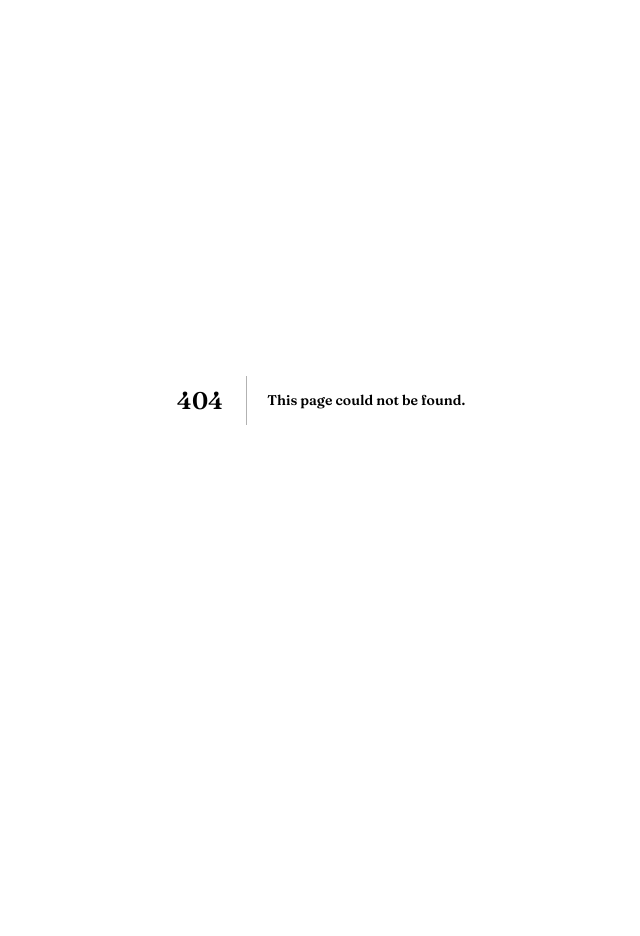
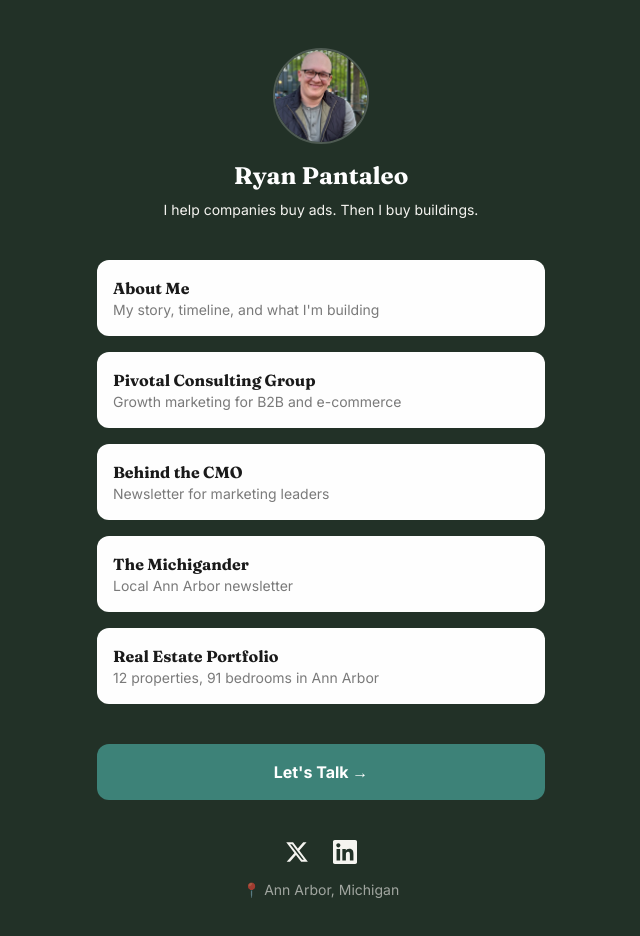
Before and after one commit to rpantaleo11/personal-website, a Next.js app: page /links in a window 1280 px wide. Before the commit this address had no page. Shown: the top 936 px of the page, without its empty margins (319-959 px from the left). Before the commit the page ends 800 px from the top, so only its background shows below. Built offline with nearby package versions, Linux system fonts and the light colour scheme.

Commit message:
Add link-in-bio page at /links

```diff
--- /dev/null
+++ b/app/links/page.tsx
@@ -0,0 +1,146 @@
+'use client';
+
+import { motion } from 'framer-motion';
+import Link from 'next/link';
+
+const links = [
+  {
+    title: 'About Me',
+    description: 'My story, timeline, and what I\'m building',
+    href: '/about',
+    internal: true,
+  },
+  {
+    title: 'Pivotal Consulting Group',
+    description: 'Growth marketing for B2B and e-commerce',
+    href: 'https://www.pivotal-consulting-group.com',
+    internal: false,
+  },
+  {
+    title: 'Behind the CMO',
+    description: 'Newsletter for marketing leaders',
+    href: 'https://www.behindthecmo.com',
+    internal: false,
+  },
+  {
+    title: 'The Michigander',
+    description: 'Local Ann Arbor newsletter',
+    href: 'https://www.michigander.org',
+    internal: false,
+  },
+  {
+    title: 'Real Estate Portfolio',
+    description: '12 properties, 91 bedrooms in Ann Arbor',
+    href: '/real-estate',
+    internal: true,
+  },
+];
+
+export default function Links() {
+  return (
+    <div className="min-h-screen bg-[#223127] py-12 px-6">
+      <div className="max-w-md mx-auto">
+        {/* Profile Section */}
+        <motion.div
+          initial={{ opacity: 0, y: 20 }}
+          animate={{ opacity: 1, y: 0 }}
+          transition={{ duration: 0.5 }}
+          className="text-center mb-10"
+        >
+          <img
+            src="/unnamed.jpg"
+            alt="Ryan Pantaleo"
+            className="w-24 h-24 rounded-full mx-auto mb-4 border-2 border-cream-50/20 object-cover"
+          />
+          <h1 className="text-2xl font-bold text-cream-50 mb-2" style={{ fontFamily: 'var(--font-fraunces)' }}>
+            Ryan Pantaleo
+          </h1>
+          <p className="text-cream-200 text-sm">
+            I help companies buy ads. Then I buy buildings.
+          </p>
+        </motion.div>
+
+        {/* Links */}
+        <div className="space-y-4 mb-10">
+          {links.map((link, index) => (
+            <motion.div
+              key={link.title}
+              initial={{ opacity: 0, y: 20 }}
+              animate={{ opacity: 1, y: 0 }}
+              transition={{ duration: 0.5, delay: index * 0.1 }}
+            >
+              {link.internal ? (
+                <Link
+                  href={link.href}
+                  className="block bg-cream-50 hover:bg-cream-100 rounded-xl p-4 transition-all duration-200 hover:scale-[1.02] hover:shadow-lg"
+                >
+                  <h2 className="font-semibold text-charcoal-900">{link.title}</h2>
+                  <p className="text-sm text-charcoal-500">{link.description}</p>
+                </Link>
+              ) : (
+                <a
+                  href={link.href}
+                  target="_blank"
+                  rel="noopener noreferrer"
+                  className="block bg-cream-50 hover:bg-cream-100 rounded-xl p-4 transition-all duration-200 hover:scale-[1.02] hover:shadow-lg"
+                >
+                  <h2 className="font-semibold text-charcoal-900">{link.title}</h2>
+                  <p className="text-sm text-charcoal-500">{link.description}</p>
+                </a>
+              )}
+            </motion.div>
+          ))}
+        </div>
+
+        {/* CTA */}
+        <motion.div
+          initial={{ opacity: 0, y: 20 }}
+          animate={{ opacity: 1, y: 0 }}
+          transition={{ duration: 0.5, delay: 0.5 }}
+          className="mb-10"
+        >
+          <Link
+            href="/contact"
+            className="block bg-eucalyptus-600 hover:bg-eucalyptus-700 text-white text-center font-bold rounded-xl p-4 transition-all duration-200 hover:scale-[1.02] hover:shadow-lg"
+          >
+            Let's Talk →
+          </Link>
+        </motion.div>
+
+        {/* Footer Info */}
+        <motion.div
+          initial={{ opacity: 0 }}
+          animate={{ opacity: 1 }}
+          transition={{ duration: 0.5, delay: 0.6 }}
+          className="text-center space-y-4"
+        >
+          <div className="flex justify-center gap-6">
+            <a
+              href="https://twitter.com/RyPantaleo"
+              target="_blank"
+              rel="noopener noreferrer"
+              className="text-cream-200 hover:text-cream-50 transition-colors"
+            >
+              <svg className="w-6 h-6" fill="currentColor" viewBox="0 0 24 24">
+                <path d="M18.244 2.25h3.308l-7.227 8.26 8.502 11.24H16.17l-5.214-6.817L4.99 21.75H1.68l7.73-8.835L1.254 2.25H8.08l4.713 6.231zm-1.161 17.52h1.833L7.084 4.126H5.117z" />
+              </svg>
+            </a>
+            <a
+              href="https://linkedin.com/in/ryanpantaleo"
+              target="_blank"
+              rel="noopener noreferrer"
+              className="text-cream-200 hover:text-cream-50 transition-colors"
+            >
+              <svg className="w-6 h-6" fill="currentColor" viewBox="0 0 24 24">
+                <path d="M20.447 20.452h-3.554v-5.569c0-1.328-.027-3.037-1.852-3.037-1.853 0-2.136 1.445-2.136 2.939v5.667H9.351V9h3.414v1.561h.046c.477-.9 1.637-1.85 3.37-1.85 3.601 0 4.267 2.37 4.267 5.455v6.286zM5.337 7.433c-1.144 0-2.063-.926-2.063-2.065 0-1.138.92-2.063 2.063-2.063 1.14 0 2.064.925 2.064 2.063 0 1.139-.925 2.065-2.064 2.065zm1.782 13.019H3.555V9h3.564v11.452zM22.225 0H1.771C.792 0 0 .774 0 1.729v20.542C0 23.227.792 24 1.771 24h20.451C23.2 24 24 23.227 24 22.271V1.729C24 .774 23.2 0 22.222 0h.003z" />
+              </svg>
+            </a>
+          </div>
+          <p className="text-cream-200/60 text-sm">
+            📍 Ann Arbor, Michigan
+          </p>
+        </motion.div>
+      </div>
+    </div>
+  );
+}
```
